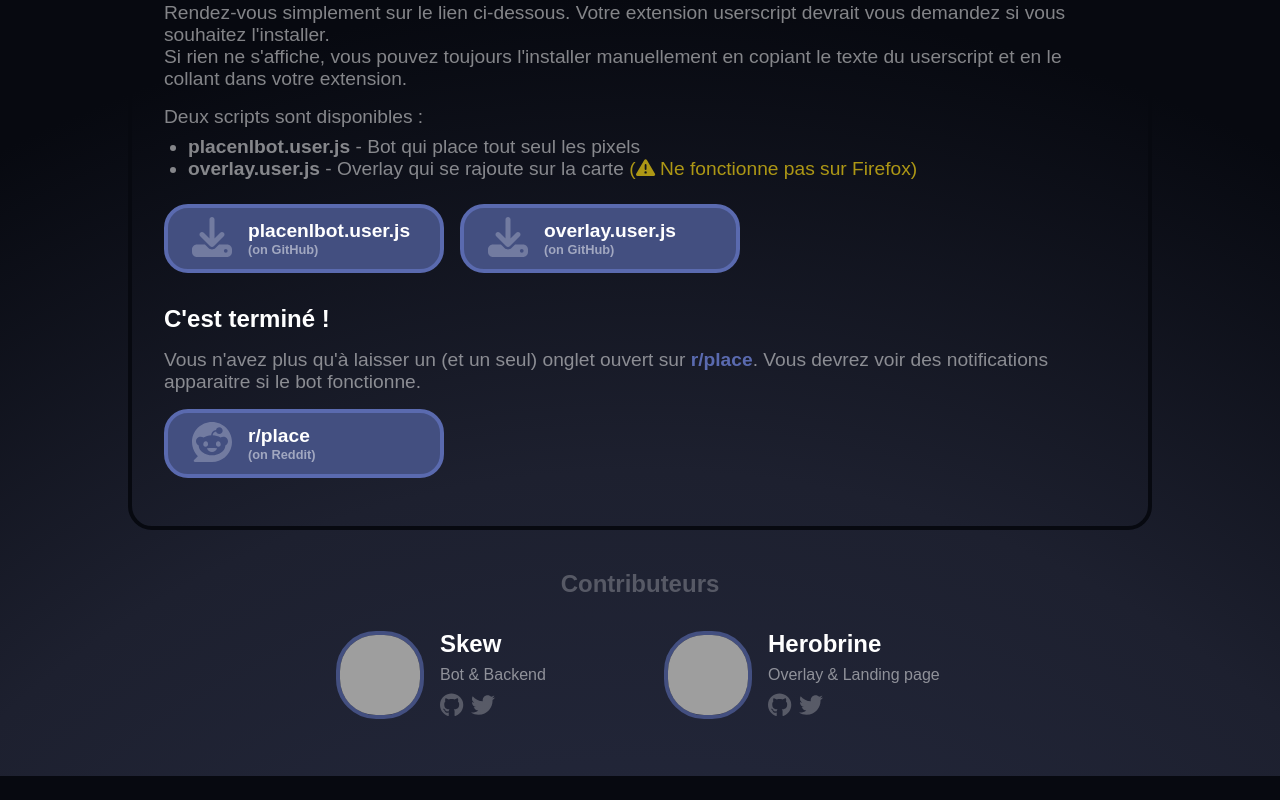
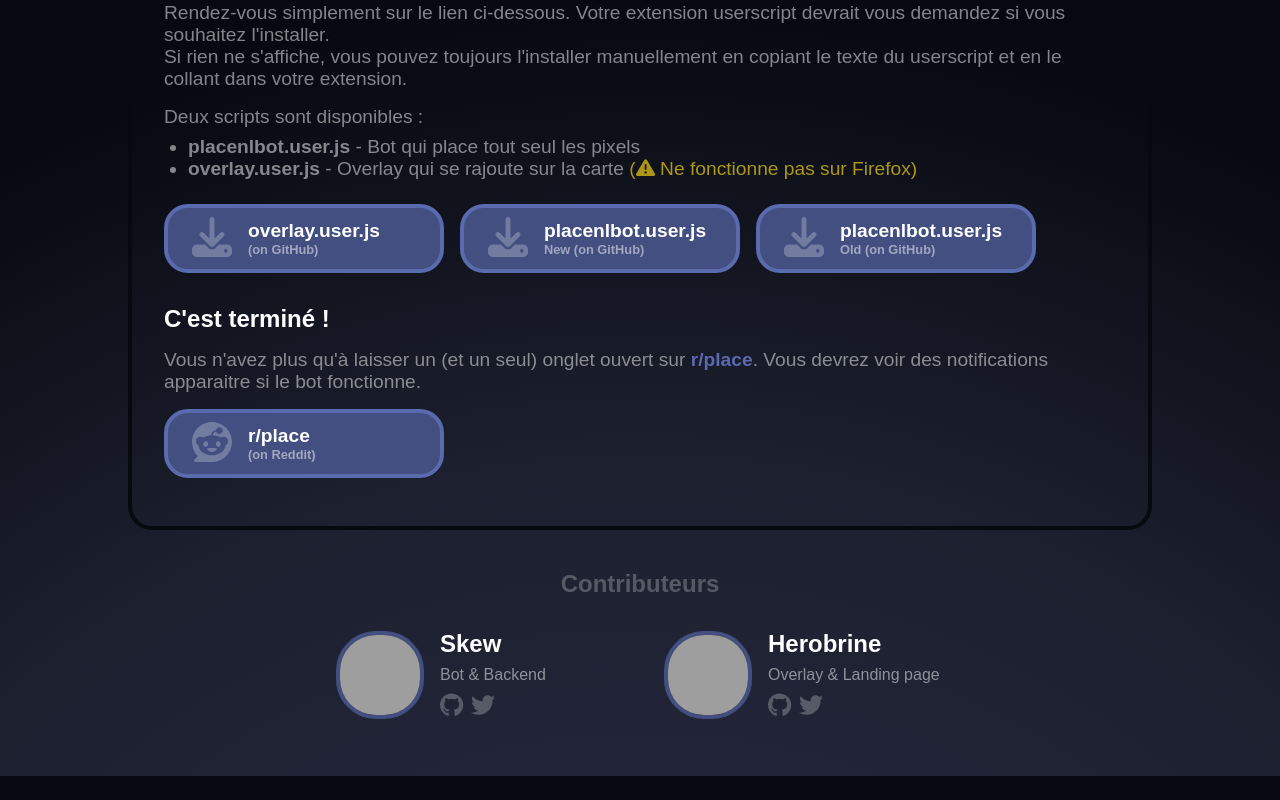
Before and after one commit to hugoattal/FrancePlace, a Vue app: page / in a window 1280 px wide. Shown: the part 824-1624 px from the top of the page. Built offline with nearby package versions, Linux system fonts and the light colour scheme; grey boxes are pictures that could not be loaded.

Commit message:
Update userscript links

```diff
--- a/src/components/content/PTuto.vue
+++ b/src/components/content/PTuto.vue
@@ -60,19 +60,6 @@
             <p class="buttons">
                 <a
                     class="button"
-                    href="https://raw.githubusercontent.com/Skeeww/Bot/master/placenlbot.user.js"
-                    target="_blank"
-                >
-                    <span class="icon">
-                        <FontAwesomeIcon icon="download" />
-                    </span>
-                    <span class="text">
-                        placenlbot.user.js
-                        <span class="browser">(on GitHub)</span>
-                    </span>
-                </a>
-                <a
-                    class="button"
                     href="https://github.com/hugoattal/FrancePlace/raw/main/userscripts/overlay/overlay.user.js"
                     target="_blank"
                 >
@@ -82,6 +69,32 @@
                     <span class="text">
                         overlay.user.js
                         <span class="browser">(on GitHub)</span>
+                    </span>
+                </a>
+                <a
+                    class="button"
+                    href="https://github.com/Alabate/Bot/raw/placenl-patches-23/placenlbot.user.js"
+                    target="_blank"
+                >
+                    <span class="icon">
+                        <FontAwesomeIcon icon="download" />
+                    </span>
+                    <span class="text">
+                        placenlbot.user.js
+                        <span class="browser">New (on GitHub)</span>
+                    </span>
+                </a>
+                <a
+                    class="button"
+                    href="https://raw.githubusercontent.com/Skeeww/Bot/master/placenlbot.user.js"
+                    target="_blank"
+                >
+                    <span class="icon">
+                        <FontAwesomeIcon icon="download" />
+                    </span>
+                    <span class="text">
+                        placenlbot.user.js
+                        <span class="browser">Old (on GitHub)</span>
                     </span>
                 </a>
             </p>
```
